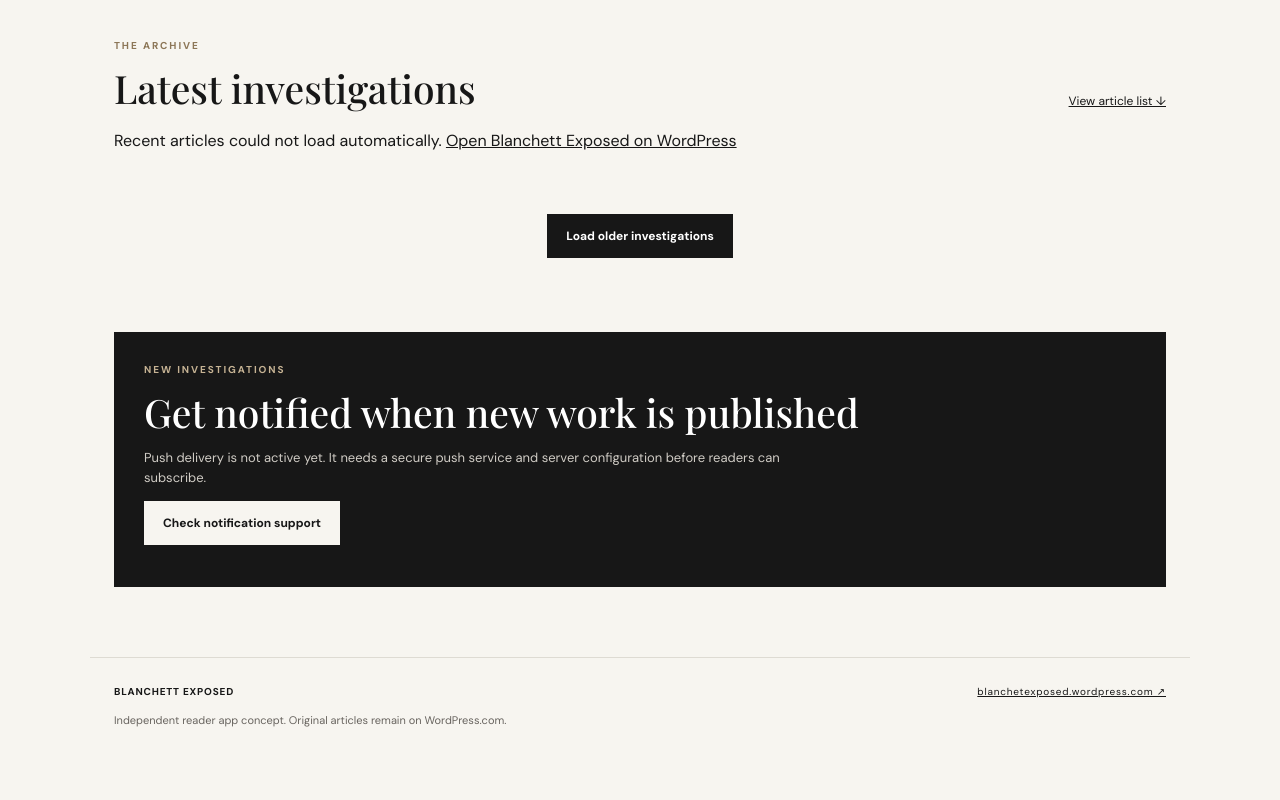
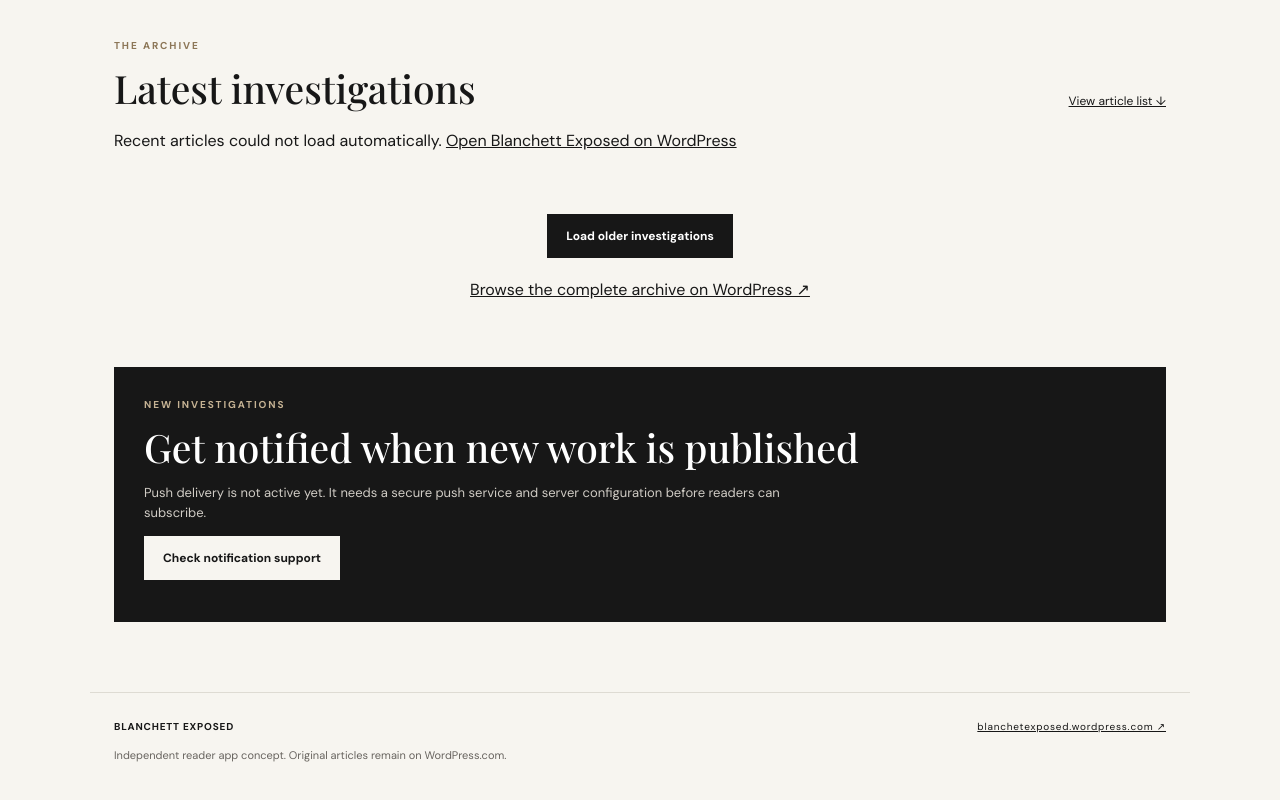
Before and after one commit to burlingtontourism-collab/blanchett-exposed-app, a plain HTML site: page index.html in a window 1280 px wide. Shown: the part 676-1476 px from the top of the page. Before the commit the page ends 1445 px from the top, so only its background shows below. Drawn offline with nearby package versions, Linux system fonts and the light colour scheme; no server answers.

Commit message:
Add complete WordPress archive fallback link

```diff
--- a/index.html
+++ b/index.html
@@ -10,7 +10,7 @@
 <section class="notice" id="installHelp"><div><b>Keep Blanchett Exposed close</b><p>On iPhone, open this page in Safari, tap Share, then “Add to Home Screen”. On Android, use the browser menu and choose Install app or Add to Home screen.</p></div><button id="dismiss">×</button></section>
 <section class="section-heading"><div><p class="eyebrow">THE ARCHIVE</p><h2><a href="#articles" style="text-decoration:none">Latest investigations</a></h2></div><a href="#articles">View article list ↓</a></section>
 <p id="status" role="status">Loading recent articles…</p><section id="articles" class="articles"></section>
-<div class="archive-controls"><button class="button" id="loadMore" type="button">Load older investigations</button><p id="archiveStatus" role="status" aria-live="polite"></p></div>
+<div class="archive-controls"><button class="button" id="loadMore" type="button">Load older investigations</button><p id="archiveStatus" role="status" aria-live="polite"></p><a class="archive-full-link" href="https://blanchetexposed.wordpress.com/archives/" target="_blank" rel="noopener noreferrer">Browse the complete archive on WordPress ↗</a></div>
 <section class="push"><p class="eyebrow">NEW INVESTIGATIONS</p><h2>Get notified when new work is published</h2><p>Push delivery is not active yet. It needs a secure push service and server configuration before readers can subscribe.</p><button id="notify">Check notification support</button><p id="notifyStatus" role="status"></p></section>
 </main><footer><b>BLANCHETT EXPOSED</b><a href="https://blanchetexposed.wordpress.com/">blanchetexposed.wordpress.com ↗</a><p>Independent reader app concept. Original articles remain on WordPress.com.</p></footer>
 <a class="back-to-top" id="backToTop" href="#top" aria-label="Back to top" title="Back to top">↑</a>
```
